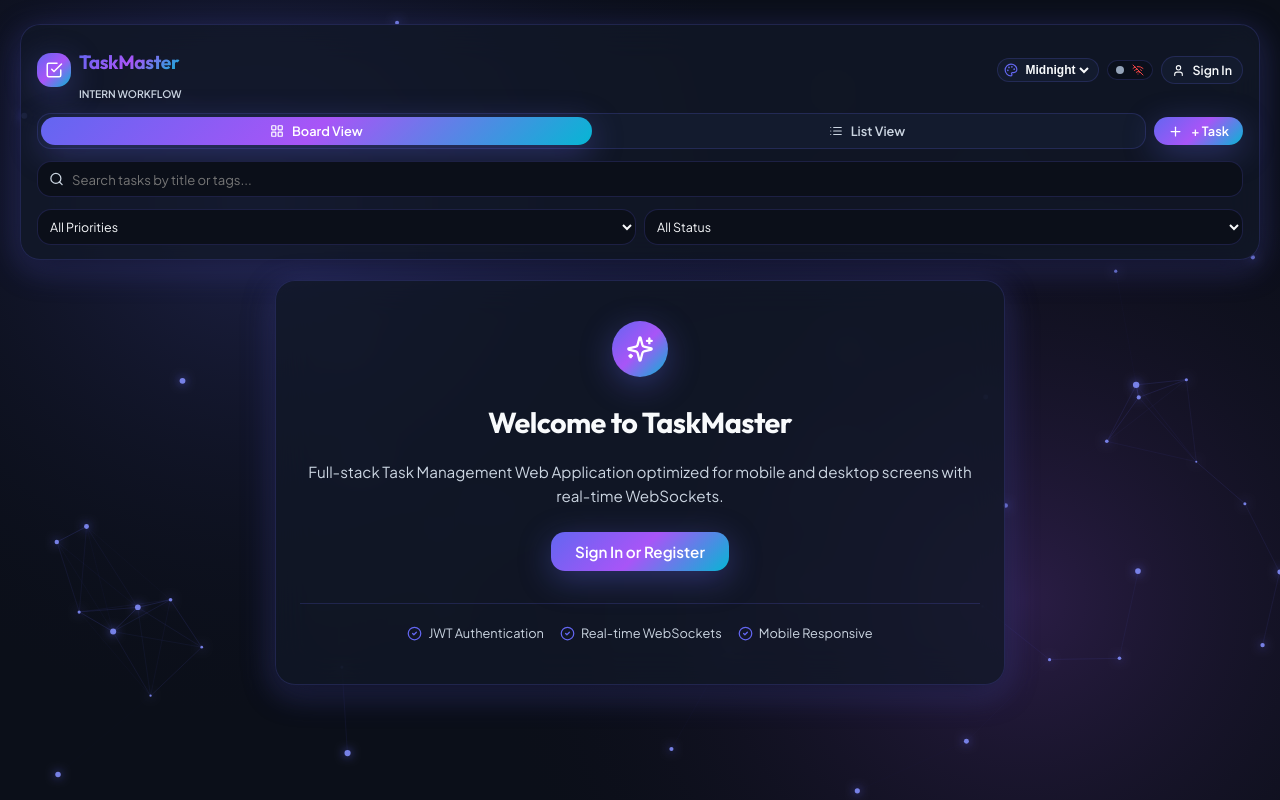
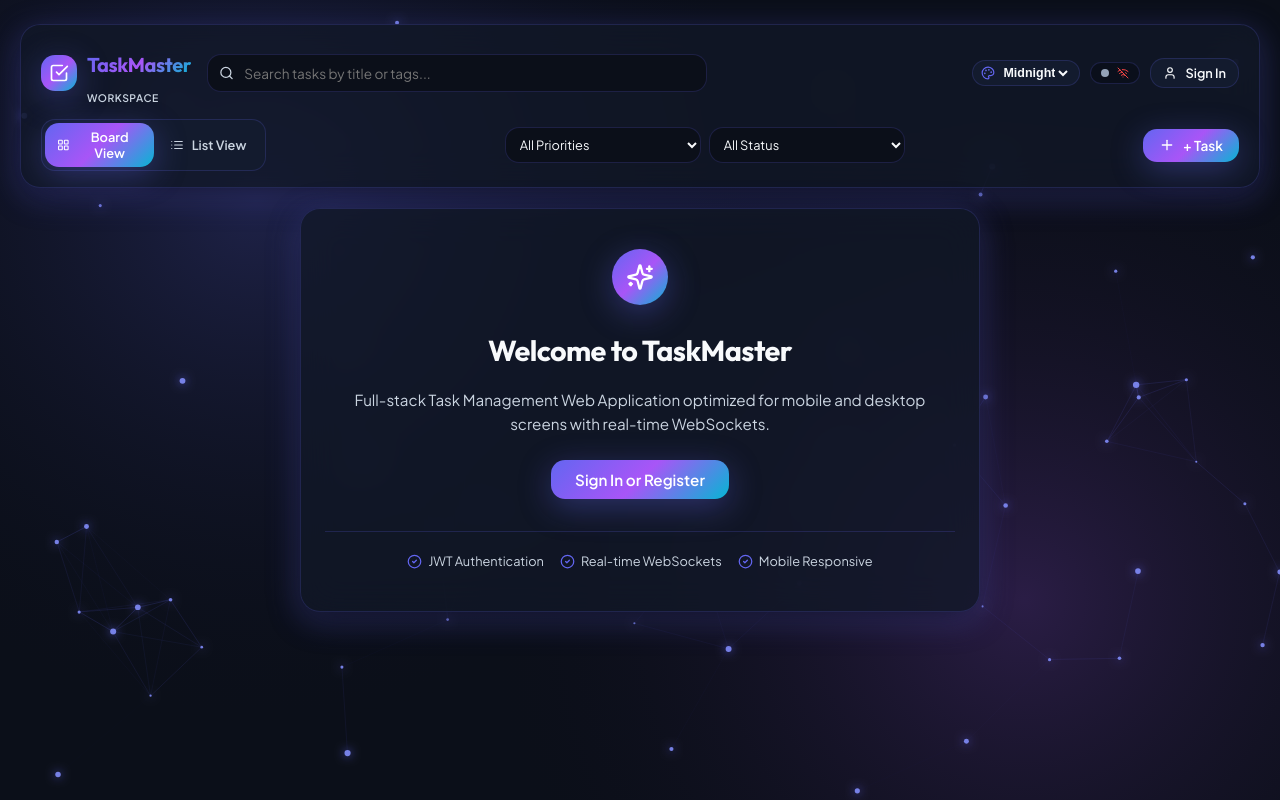
Before and after one commit to MichaelGrifffin/task-management, a React (Vite) app in the folder client/: page / in a window 1280 px wide. Built offline with nearby package versions, Linux system fonts and the light colour scheme; no server answers; the HTML template or start-up script is replaced by a standard one.

Commit message:
feat: implement Kanban board and responsive navigation bar with theme support and user authentication modals

```diff
--- a/client/src/components/KanbanBoard.jsx
+++ b/client/src/components/KanbanBoard.jsx
@@ -63,9 +63,9 @@ export default function KanbanBoard({ tasks, onEdit, onDelete, onStatusChange, o
       </div>
 
       {/* Grid Layout */}
-      <div style={{
+      <div className="kanban-grid" style={{
         display: 'grid',
-        gridTemplateColumns: 'repeat(auto-fit, minmax(280px, 1fr))',
+        gridTemplateColumns: 'repeat(auto-fit, minmax(290px, 1fr))',
         gap: '20px',
         alignItems: 'start'
       }}>
--- a/client/src/components/Navbar.jsx
+++ b/client/src/components/Navbar.jsx
@@ -30,17 +30,17 @@ export default function Navbar({
   setTheme
 }) {
   return (
-    <header className="glass-panel navbar-header" style={{ borderRadius: 'var(--radius-lg)', marginBottom: '16px', padding: '14px 16px', width: '100%', boxSizing: 'border-box' }}>
-      <div style={{ display: 'flex', flexDirection: 'column', gap: '12px', width: '100%' }}>
+    <header className="glass-panel navbar-header" style={{ borderRadius: 'var(--radius-lg)', marginBottom: '16px', padding: '16px 20px', width: '100%', boxSizing: 'border-box' }}>
+      <div style={{ display: 'flex', flexDirection: 'column', gap: '14px', width: '100%' }}>
 
-        {/* Row 1: Brand Logo & User Auth / Theme */}
-        <div style={{ display: 'flex', alignItems: 'center', justifyContent: 'space-between', width: '100%', gap: '10px' }}>
+        {/* Row 1: Logo, Search (Desktop center), and Actions */}
+        <div style={{ display: 'flex', alignItems: 'center', justifyContent: 'space-between', width: '100%', gap: '16px', flexWrap: 'wrap' }}>
 
           {/* Brand Logo */}
-          <div style={{ display: 'flex', alignItems: 'center', gap: '8px' }}>
+          <div style={{ display: 'flex', alignItems: 'center', gap: '10px' }}>
             <div style={{
-              width: '34px',
-              height: '34px',
+              width: '36px',
+              height: '36px',
               borderRadius: 'var(--radius-md)',
               background: 'var(--gradient-primary)',
               display: 'flex',
@@ -49,26 +49,39 @@ export default function Navbar({
               boxShadow: 'var(--shadow-glow)',
               flexShrink: 0
             }}>
-              <CheckSquare size={18} color="#ffffff" />
+              <CheckSquare size={20} color="#ffffff" />
             </div>
             <div>
-              <h1 className="brand-title" style={{ fontSize: '1.2rem', background: 'var(--gradient-primary)', WebkitBackgroundClip: 'text', WebkitTextFillColor: 'transparent', lineHeight: 1.1 }}>
+              <h1 className="brand-title" style={{ fontSize: '1.25rem', background: 'var(--gradient-primary)', WebkitBackgroundClip: 'text', WebkitTextFillColor: 'transparent', lineHeight: 1.1 }}>
                 TaskMaster
               </h1>
-              <span style={{ fontSize: '0.65rem', color: 'var(--text-muted)', fontWeight: 600, display: 'block' }}>INTERN WORKFLOW</span>
+              <span style={{ fontSize: '0.65rem', color: 'var(--text-muted)', fontWeight: 600, display: 'block', letterSpacing: '0.05em' }}>WORKSPACE</span>
             </div>
           </div>
 
+          {/* Desktop Search Bar (Hidden in Row 1 on mobile, rendered below for full width on small screens) */}
+          <div style={{ flex: '1 1 300px', maxWidth: '500px', position: 'relative' }}>
+            <Search size={15} style={{ position: 'absolute', left: '12px', top: '50%', transform: 'translateY(-50%)', color: 'var(--text-muted)' }} />
+            <input
+              type="text"
+              className="input-field"
+              placeholder="Search tasks by title or tags..."
+              value={searchQuery}
+              onChange={(e) => setSearchQuery(e.target.value)}
+              style={{ paddingLeft: '36px', height: '38px', fontSize: '0.85rem', width: '100%', boxSizing: 'border-box' }}
+            />
+          </div>
+
           {/* Top Actions: Theme, WS, User */}
-          <div style={{ display: 'flex', alignItems: 'center', gap: '8px' }}>
+          <div style={{ display: 'flex', alignItems: 'center', gap: '10px', marginLeft: 'auto' }}>
 
             {/* Theme Selector */}
-            <div style={{ display: 'flex', alignItems: 'center', gap: '4px', background: 'var(--bg-surface)', padding: '3px 6px', borderRadius: 'var(--radius-md)', border: '1px solid var(--border-color)' }}>
+            <div style={{ display: 'flex', alignItems: 'center', gap: '4px', background: 'var(--bg-surface)', padding: '4px 8px', borderRadius: 'var(--radius-md)', border: '1px solid var(--border-color)' }}>
               <Palette size={14} color="var(--primary)" />
               <select
                 value={theme}
                 onChange={(e) => setTheme(e.target.value)}
-                style={{ background: 'transparent', color: 'var(--text-main)', border: 'none', fontSize: '0.75rem', fontWeight: 600, outline: 'none', cursor: 'pointer' }}
+                style={{ background: 'transparent', color: 'var(--text-main)', border: 'none', fontSize: '0.78rem', fontWeight: 600, outline: 'none', cursor: 'pointer' }}
               >
                 <option value="midnight" style={{ background: '#0b0f19', color: '#818cf8' }}>Midnight</option>
                 <option value="emerald" style={{ background: '#06120e', color: '#34d399' }}>Emerald</option>
@@ -78,17 +91,17 @@ export default function Navbar({
             </div>
 
             {/* Live WS Status Dot */}
-            <div className="ws-indicator" style={{ padding: '3px 8px' }} title={wsConnected ? 'WebSocket Connected' : 'Offline'}>
+            <div className="ws-indicator" style={{ padding: '4px 10px' }} title={wsConnected ? 'WebSocket Connected' : 'Offline'}>
               <span className={`dot ${wsConnected ? 'dot-connected' : ''}`}></span>
               {wsConnected ? <Wifi size={12} color="#10b981" /> : <WifiOff size={12} color="#ef4444" />}
             </div>
 
             {/* User Auth / Logout */}
             {user ? (
-              <div style={{ display: 'flex', alignItems: 'center', gap: '6px' }}>
+              <div style={{ display: 'flex', alignItems: 'center', gap: '8px' }}>
                 <div style={{
-                  width: '30px',
-                  height: '30px',
+                  width: '32px',
+                  height: '32px',
                   borderRadius: '50%',
                   background: 'var(--gradient-primary)',
                   display: 'flex',
@@ -96,70 +109,51 @@ export default function Navbar({
                   justifyContent: 'center',
                   fontWeight: 700,
                   color: '#fff',
-                  fontSize: '0.8rem'
+                  fontSize: '0.85rem'
                 }}>
                   {user.username.charAt(0).toUpperCase()}
                 </div>
-                <button className="btn-icon" onClick={onLogout} title="Logout" style={{ padding: '4px' }}>
+                <button className="btn-icon" onClick={onLogout} title="Logout" style={{ padding: '6px' }}>
                   <LogOut size={16} color="#ef4444" />
                 </button>
               </div>
             ) : (
-              <button className="btn btn-secondary" onClick={onOpenAuth} style={{ padding: '5px 10px', fontSize: '0.78rem' }}>
-                <User size={13} /> Sign In
+              <button className="btn btn-secondary" onClick={onOpenAuth} style={{ padding: '6px 12px', fontSize: '0.8rem' }}>
+                <User size={14} /> Sign In
               </button>
             )}
 
           </div>
         </div>
 
-        {/* Row 2: Board vs List View Switcher & Desktop New Task */}
-        <div style={{ display: 'flex', alignItems: 'center', justifyContent: 'space-between', width: '100%', gap: '8px' }}>
+        {/* Row 2: View Switcher, Filters & Desktop New Task */}
+        <div style={{ display: 'flex', alignItems: 'center', justifyContent: 'space-between', width: '100%', gap: '12px', flexWrap: 'wrap' }}>
 
           {/* View Switcher */}
-          <div style={{ display: 'flex', background: 'var(--bg-surface)', padding: '3px', borderRadius: 'var(--radius-md)', border: '1px solid var(--border-color)', width: '100%' }}>
+          <div style={{ display: 'flex', background: 'var(--bg-surface)', padding: '3px', borderRadius: 'var(--radius-md)', border: '1px solid var(--border-color)', minWidth: '220px' }}>
             <button
               className={`btn ${activeView === 'kanban' ? 'btn-primary' : ''}`}
               onClick={() => setActiveView('kanban')}
-              style={{ flex: 1, padding: '6px 10px', fontSize: '0.8rem', background: activeView === 'kanban' ? undefined : 'transparent', color: activeView === 'kanban' ? undefined : 'var(--text-muted)' }}
+              style={{ flex: 1, padding: '6px 12px', fontSize: '0.8rem', background: activeView === 'kanban' ? undefined : 'transparent', color: activeView === 'kanban' ? undefined : 'var(--text-muted)' }}
             >
               <LayoutGrid size={14} /> Board View
             </button>
             <button
               className={`btn ${activeView === 'list' ? 'btn-primary' : ''}`}
               onClick={() => setActiveView('list')}
-              style={{ flex: 1, padding: '6px 10px', fontSize: '0.8rem', background: activeView === 'list' ? undefined : 'transparent', color: activeView === 'list' ? undefined : 'var(--text-muted)' }}
+              style={{ flex: 1, padding: '6px 12px', fontSize: '0.8rem', background: activeView === 'list' ? undefined : 'transparent', color: activeView === 'list' ? undefined : 'var(--text-muted)' }}
             >
               <List size={14} /> List View
             </button>
           </div>
 
-          {/* New Task Button */}
-          <button className="btn btn-primary nav-task-btn" onClick={onOpenNewTask} style={{ padding: '6px 14px', fontSize: '0.8rem', whiteSpace: 'nowrap', flexShrink: 0 }}>
-            <Plus size={15} /> + Task
-          </button>
-        </div>
-
-        {/* Row 3: Full Width Search Input */}
-        <div style={{ position: 'relative', width: '100%' }}>
-          <Search size={15} style={{ position: 'absolute', left: '12px', top: '50%', transform: 'translateY(-50%)', color: 'var(--text-muted)' }} />
-          <input
-            type="text"
-            className="input-field"
-            placeholder="Search tasks by title or tags..."
-            value={searchQuery}
-            onChange={(e) => setSearchQuery(e.target.value)}
-            style={{ paddingLeft: '34px', height: '36px', fontSize: '0.82rem', width: '100%', boxSizing: 'border-box' }}
-          />
-        </div>
-
-        {/* Row 4: Priority & Status Filters (2-Column Grid) */}
-        <div style={{ display: 'grid', gridTemplateColumns: '1fr 1fr', gap: '8px', width: '100%' }}>
+          {/* Priority & Status Filters */}
+          <div style={{ display: 'flex', gap: '8px', flex: '1 1 auto', maxWidth: '400px' }}>
             <select
               className="select-field"
               value={priorityFilter}
               onChange={(e) => setPriorityFilter(e.target.value)}
-            style={{ height: '36px', padding: '0 8px', fontSize: '0.78rem', width: '100%', boxSizing: 'border-box' }}
+              style={{ height: '36px', padding: '0 10px', fontSize: '0.8rem', flex: 1, boxSizing: 'border-box' }}
             >
               <option value="all">All Priorities</option>
               <option value="low">Low Priority</option>
@@ -172,7 +166,7 @@ export default function Navbar({
               className="select-field"
               value={statusFilter}
               onChange={(e) => setStatusFilter(e.target.value)}
-            style={{ height: '36px', padding: '0 8px', fontSize: '0.78rem', width: '100%', boxSizing: 'border-box' }}
+              style={{ height: '36px', padding: '0 10px', fontSize: '0.8rem', flex: 1, boxSizing: 'border-box' }}
             >
               <option value="all">All Status</option>
               <option value="todo">To Do</option>
@@ -181,6 +175,12 @@ export default function Navbar({
             </select>
           </div>
 
+          {/* New Task Button (Desktop) */}
+          <button className="btn btn-primary nav-task-btn" onClick={onOpenNewTask} style={{ padding: '8px 16px', fontSize: '0.85rem', whiteSpace: 'nowrap', flexShrink: 0 }}>
+            <Plus size={16} /> + Task
+          </button>
+        </div>
+
       </div>
     </header>
   );
--- a/client/src/index.css
+++ b/client/src/index.css
@@ -137,6 +137,10 @@
   --priority-medium: #38bdf8;
   --priority-high: #f97316;
   --priority-urgent: #ff1e42;
+}
+
+*, *::before, *::after {
+  box-sizing: border-box;
 }
 
 html, body {
@@ -387,8 +391,38 @@ h1, h2, h3, h4, h5, h6 {
 }
 
 /* ========================================================
-   Mobile Responsiveness & Touch Optimization
+   Desktop & Mobile Layout Responsiveness
    ======================================================== */
+
+.modal-overlay {
+  position: fixed;
+  inset: 0;
+  z-index: 100;
+  display: flex;
+  align-items: center;
+  justify-content: center;
+  padding: 16px;
+  background: rgba(15, 23, 42, 0.75);
+  backdrop-filter: blur(8px);
+  -webkit-backdrop-filter: blur(8px);
+}
+
+.modal-card {
+  width: 100%;
+  max-height: 90vh;
+  overflow-y: auto;
+  box-sizing: border-box;
+}
+
+@media (min-width: 769px) {
+  .nav-task-btn {
+    display: inline-flex !important;
+  }
+  .mobile-fab {
+    display: none !important;
+  }
+}
+
 @media (max-width: 768px) {
   .app-container {
     padding: 12px 10px;
@@ -401,6 +435,11 @@ h1, h2, h3, h4, h5, h6 {
   /* Compact Navbar for mobile */
   header.glass-panel {
     padding: 12px 14px !important;
+  }
+
+  /* Show column selector tabs on mobile */
+  .mobile-column-tabs {
+    display: flex !important;
   }
 
   /* Input fields touch friendly */
@@ -448,18 +487,21 @@ h1, h2, h3, h4, h5, h6 {
     cursor: pointer;
   }
 
+  /* Hide desktop-only nav task button on mobile since mobile FAB exists */
+  .nav-task-btn {
+    display: none !important;
+  }
+
   /* Modal responsiveness */
-  .modal-container {
-    padding: 18px !important;
-    margin: 10px !important;
-    max-height: 90vh;
-    overflow-y: auto;
+  .modal-card {
+    padding: 20px 16px !important;
+    margin: 8px !important;
   }
 }
 
 @media (max-width: 480px) {
   .stats-grid {
-    grid-template-columns: 1fr 1fr !important;
+    grid-template-columns: repeat(2, 1fr) !important;
   }
 
   .brand-title {
```
Also changed, not shown: client/src/components/AuthModal.jsx (+2 -13 lines), client/src/components/TaskModal.jsx (+4 -15 lines), 5 other files (tests, documents, lock files or other folders). Lines whose indentation alone changed are shown as unchanged.
